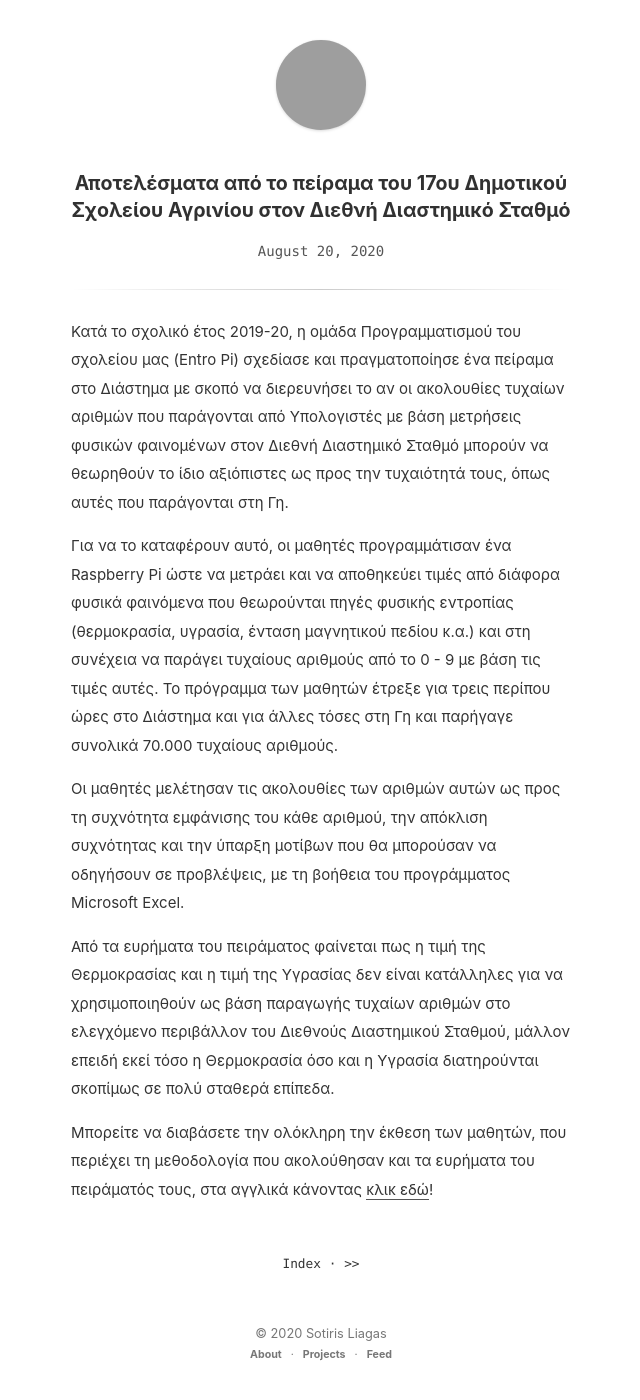
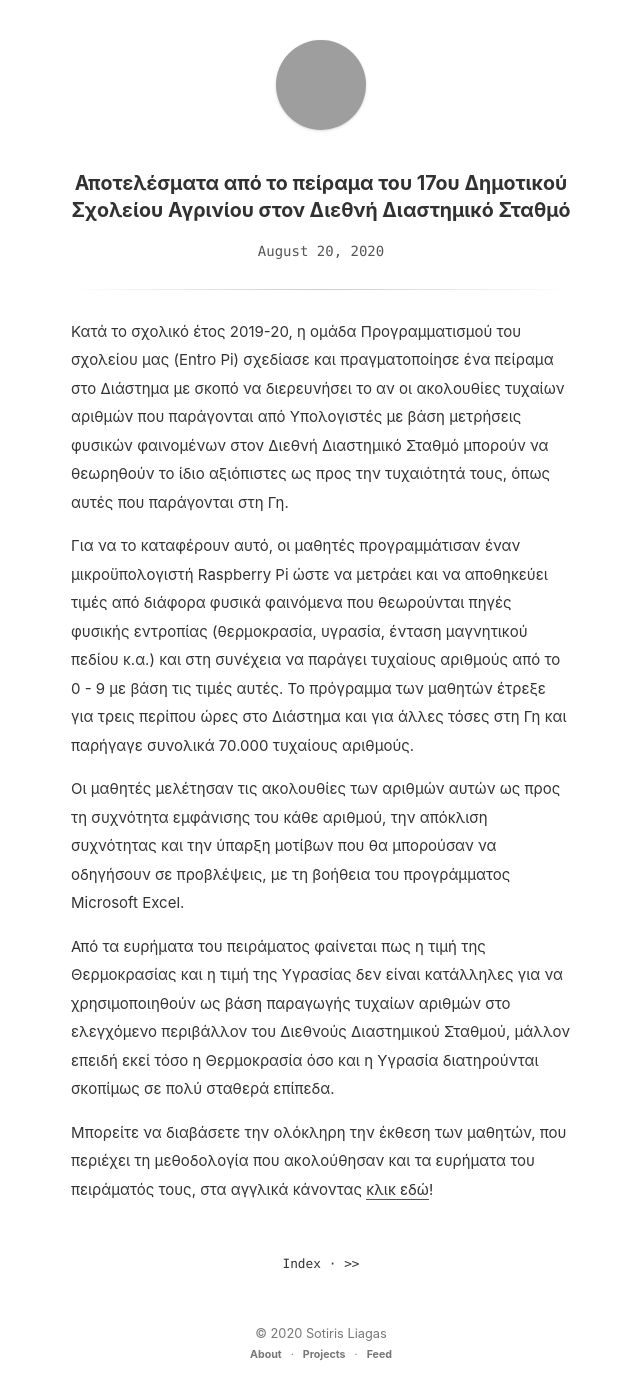
Before and after one commit to liagason/A-Jekyll-Blog, a Jekyll site: the page built from _posts/2020-08-20-17o-dimotiko-agrinio-diastimikos-stathmos-peirama-apotelesmata.md, in a window 1280 px wide, cut to the strip 0-1400 px from the top of the page. Shown: the whole strip, without its empty margins (319-959 px from the left). Built offline with Jekyll 4.4.1, drawn with Linux system fonts in a browser that asks for light colours; grey boxes are pictures that could not be loaded.

Commit message:
Update 2020-08-20-17o-dimotiko-agrinio-diastimikos-stathmos-peirama-apotelesmata.md

```diff
--- a/_posts/2020-08-20-17o-dimotiko-agrinio-diastimikos-stathmos-peirama-apotelesmata.md
+++ b/_posts/2020-08-20-17o-dimotiko-agrinio-diastimikos-stathmos-peirama-apotelesmata.md
@@ -5,7 +5,7 @@ title: Αποτελέσματα από το πείραμα του 17ου Δημ
 
 Κατά το σχολικό έτος 2019-20, η ομάδα Προγραμματισμού του σχολείου μας (Entro Pi) σχεδίασε και πραγματοποίησε ένα πείραμα στο Διάστημα με σκοπό να διερευνήσει το αν οι ακολουθίες τυχαίων αριθμών που παράγονται από Υπολογιστές με βάση μετρήσεις φυσικών φαινομένων στον Διεθνή Διαστημικό Σταθμό μπορούν να θεωρηθούν το ίδιο αξιόπιστες ως προς την τυχαιότητά τους, όπως αυτές που παράγονται στη Γη.
 
-Για να το καταφέρουν αυτό, οι μαθητές προγραμμάτισαν ένα Raspberry Pi ώστε να μετράει και να αποθηκεύει τιμές από διάφορα φυσικά φαινόμενα που θεωρούνται πηγές φυσικής εντροπίας (θερμοκρασία, υγρασία, ένταση μαγνητικού πεδίου κ.α.) και στη συνέχεια να παράγει τυχαίους αριθμούς από το 0 - 9 με βάση τις τιμές αυτές.
+Για να το καταφέρουν αυτό, οι μαθητές προγραμμάτισαν έναν μικροϋπολογιστή Raspberry Pi ώστε να μετράει και να αποθηκεύει τιμές από διάφορα φυσικά φαινόμενα που θεωρούνται πηγές φυσικής εντροπίας (θερμοκρασία, υγρασία, ένταση μαγνητικού πεδίου κ.α.) και στη συνέχεια να παράγει τυχαίους αριθμούς από το 0 - 9 με βάση τις τιμές αυτές.
 Το πρόγραμμα των μαθητών έτρεξε για τρεις περίπου ώρες στο Διάστημα και για άλλες τόσες στη Γη και παρήγαγε συνολικά 70.000 τυχαίους αριθμούς.
 
 Οι μαθητές μελέτησαν τις ακολουθίες των αριθμών αυτών ως προς τη συχνότητα εμφάνισης του κάθε αριθμού, την απόκλιση συχνότητας και την ύπαρξη μοτίβων που θα μπορούσαν να οδηγήσουν σε προβλέψεις, με τη βοήθεια του προγράμματος Microsoft Excel.
```
